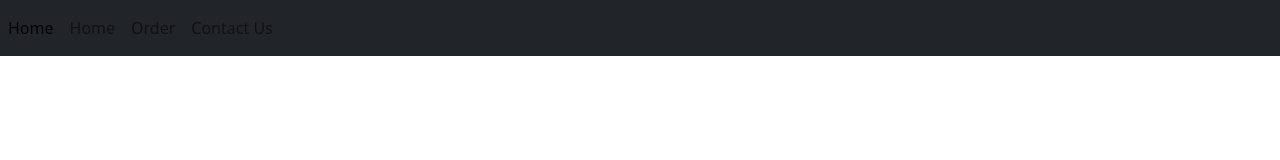
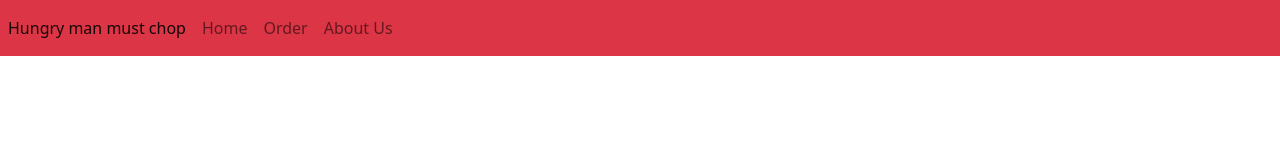
Before and after one commit to Midd-way/Group-4, a plain HTML site: page index.htm in a window 1280 px wide. Drawn offline with nearby package versions, Linux system fonts and the light colour scheme.

Commit message:
this are

```diff
--- a/index.htm
+++ b/index.htm
@@ -3,19 +3,20 @@
 <head>
     <meta charset="UTF-8">
     <meta name="viewport" content="width=device-width, initial-scale=1.0">
-    <title>Hungry man must chop</title>
+    <title>Hungry Man Must Chop</title>
     <link rel="stylesheet" href="https://cdn.jsdelivr.net/npm/bootstrap@5.2.3/dist/css/bootstrap.min.css">
 </head>
 <body>
     <header>
-        <nav class="navbar navbar-expand navbar-light bg-dark">
+        <nav class="navbar navbar-expand navbar-light bg-danger">
             <div class="nav navbar-nav">
                 <a class="nav-item nav-link active" href="#" aria-current="page"
-                    >Home <span class="visually-hidden">(current)</span></a
+                   >Hungry man must chop <span class="visually-hidden">(current)</span></a
                 >
-                <a class="nav-item nav-link" href="#">Home</a>
+
+                <a b-marg class="nav-item nav-link" href="#">Home</a>
                 <a class="nav-item nav-link" href="#">Order</a>
-                <a class="nav-item nav-link" href="#">Contact Us</a>
+                <a class="nav-item nav-link" href="#">About Us</a>
             </div>
         </nav>
 
```
Also changed, not shown: Order.html (added), aboutus.html (added).
